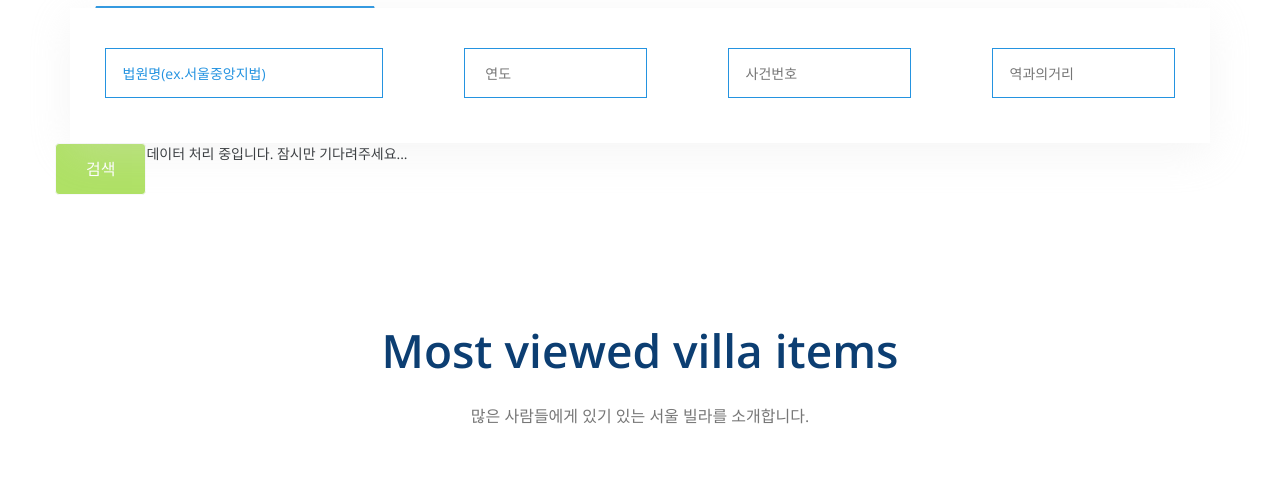
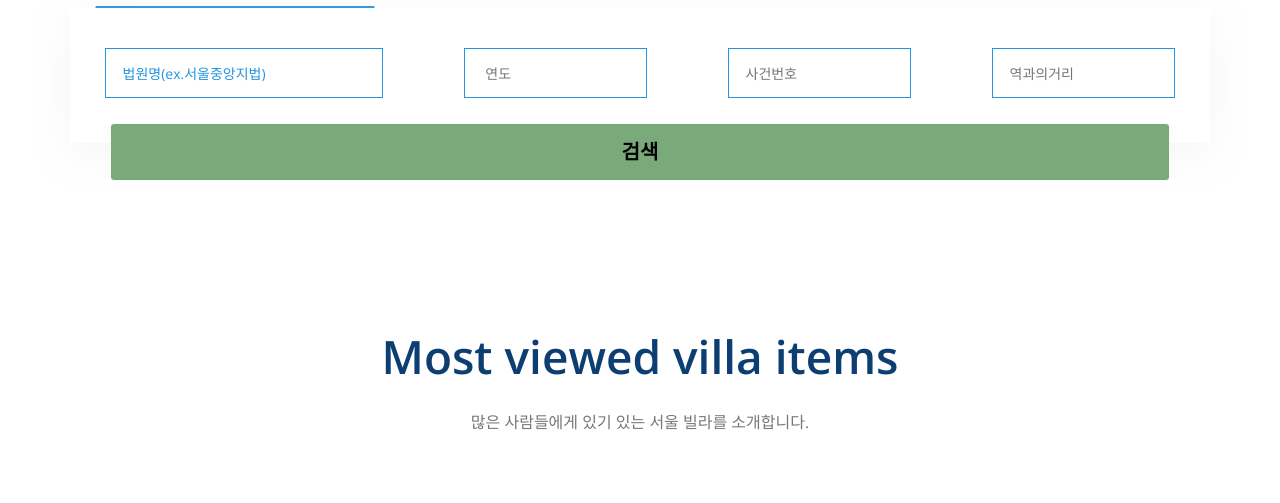
Before and after one commit to NayoungKimm/AIauctionFlask, a Flask app: page / in a window 1280 px wide. Shown: the part 1034-1537 px from the top of the page. Run offline with Flask 3, Linux system fonts and the light colour scheme; data that the repository does not hold is empty; some libraries are stand-ins or nearby versions; some web fonts are replaced.

Commit message:
로딩창완료

```diff
--- a/app.py
+++ b/app.py
@@ -386,7 +386,8 @@ def submit_data():
     logging.debug(f"keyword: {keyword}")
     # 다른 값을 로그로 찍고 싶으면 여기에 추가
     driver.quit()
-    return redirect(url_for('result'))
+
+    return jsonify({"status": "success", "redirect": url_for('result')})
 
 @app.route("/login", methods=["POST"])
 def login():
--- a/templates/index.html
+++ b/templates/index.html
@@ -31,6 +31,17 @@
     <link rel="stylesheet" href="{{ url_for('static', filename='css/style.css') }}">
     <link rel="shortcut icon" href="{{ url_for('static', filename='img/파비콘.png') }}" type="image/x-icon"/>
     <script src="https://code.jquery.com/jquery-3.6.0.min.js"></script>
+    <style>
+        #submitButton {
+            color: black;
+            font-weight: bold;
+            background-color: rgb(122, 170, 122);
+            display: block;  /* 버튼을 블록 요소로 만들어 전체 너비를 차지하게 함 */
+            margin: 20px auto; /* 위쪽으로 20px의 여백을 가지고 가운데 정렬 */
+            width: 100%; /* 버튼의 가로 길이를 부모 요소와 동일하게 설정 */
+            font-size: 20px; /* 글자 크기 설정 */
+        }
+    </style>
 </head>
 
 <body>
@@ -150,28 +161,34 @@
                                             </script>
 
                                         </div>
+                                        <button class="btn_1 bg-body rounded border border-light btn float-right" id="submitButton">검색</button>
                                     </form>
                                 </div>
                             </div>
                         </div>
                     </div>
                 </div>
-                <button class="btn_1 bg-body rounded border border-light btn float-right" id="submitButton">검색</button>
+
                 <!-- 기다리는 중 메시지 -->
-                <div id="waiting-message">
+                <div id="waiting-message" style="display: none;">
                     데이터 처리 중입니다. 잠시만 기다려주세요...
                 </div>
                 <!-- 결과 보기 버튼 (초기에는 숨김) -->
-                <button class="btn_1 bg-body rounded border border-light btn float-right" id="submitButton" onclick="goToResult()" style="display: none;">결과 보기</button>
                 <script>
-                    function goToResult() {
-                        window.location.href = "{{ url_for('result') }}";
+                    function showWaitingMessage() {
+                        $("#waiting-message").show();
                     }
 
-                    // 페이지 로드 시 데이터 처리 요청 시작
-                    $(document).ready(function() {
+                    function hideWaitingMessage() {
+                        $("#waiting-message").hide();
+                    }
+
+                    function sendDataToServer(event) {
+                        event.preventDefault(); // 폼의 기본 제출 동작을 방지
+
                         // AJAX 요청 보내기
                         $.ajax({
+                            beforeSend: showWaitingMessage,
                             url: '/submit',
                             method: 'POST',
                             contentType: 'application/json',
@@ -182,18 +199,27 @@
                                 역과의거리: $("#distanceInput").val(),
                             }),
                             success: function(response) {
+                                console.log("Success callback triggered");
                                 console.log(response);
-                                // 데이터 처리 완료되면 "결과 보기" 버튼 활성화
-                                $("#waiting-message").hide();
-                                $("#submitButton").show();
+                                hideWaitingMessage();
+                                if (response.status === "success") {
+                                    window.location.href = response.redirect;
+                                } else {
+                                    alert("데이터 처리 중 문제가 발생했습니다. 다시 시도해주세요.");
+                                }
                             },
                             error: function(error) {
                                 console.log(error);
-                                // 에러 메시지나 알림 표시
+                                hideWaitingMessage();
                                 alert("데이터 처리 중 에러가 발생했습니다. 다시 시도해주세요.");
                             }
                         });
+                    }
+
+                    $(document).ready(function() {
+                        $("#submitButton").click(sendDataToServer);
                     });
+
                 </script>
             </div>
         </div>
@@ -396,72 +422,6 @@
     </section>
     <!--top place end-->
 
-
-
-    <!--top place start-->
-    <!--top place end-->
-
-    <!--::industries start::-->
-    <!-- <section class="best_services section_padding">
-        <div class="container">
-            <div class="row justify-content-center">
-                <div class="col-xl-6">
-                    <div class="section_tittle text-center">
-                        <h2>We offered best services</h2>
-                        <p>Waters make fish every without firmament saw had. Morning air subdue. Our. Air very one. Whales grass is fish whales winged.</p>
-                    </div>
-                </div>
-            </div>
-            <div class="row">
-                <div class="col-lg-3 col-sm-6">
-                    <div class="single_ihotel_list">
-                        <img src="img/services_1.png" alt="">
-                        <h3> <a href="#"> Transportation</a></h3>
-                        <p>All transportation cost we bear</p>
-                    </div>
-                </div>
-                <div class="col-lg-3 col-sm-6">
-                    <div class="single_ihotel_list">
-                        <img src="img/services_2.png" alt="">
-                        <h3> <a href="#"> Guidence</a></h3>
-                        <p>We offer the best guidence for you</p>
-                    </div>
-                </div>
-                <div class="col-lg-3 col-sm-6">
-                    <div class="single_ihotel_list">
-                        <img src="img/services_3.png" alt="">
-                        <h3> <a href="#"> Accomodation</a></h3>
-                        <p>Luxarious and comfortable</p>
-                    </div>
-                </div>
-                <div class="col-lg-3 col-sm-6">
-                    <div class="single_ihotel_list">
-                        <img src="img/services_4.png" alt="">
-                        <h3> <a href="#"> Discover world</a></h3>
-                        <p>Best tour plan for your next tour</p>
-                    </div>
-                </div>
-            </div>
-        </div>
-    </section> -->
-    <!--::industries end::-->
-
-    <!-- footer part start-->
-
-        <div class="container-fluid">
-            <div class="row justify-content-center">
-                <div class="col-lg-12">
-                    <div class="copyright_part_text text-center">
-                        <p class="footer-text m-0"><!-- Link back to Colorlib can't be removed. Template is licensed under CC BY 3.0. -->
-<!-- Copyright &copy;<script>document.write(new Date().getFullYear());</script> All rights reserved | This template is made with <i class="ti-heart" aria-hidden="true"></i> by <a href="https://colorlib.com" target="_blank">Colorlib</a> -->
-<!-- Link back to Colorlib can't be removed. Template is licensed under CC BY 3.0. --></p>
-                    </div>
-                </div>
-            </div>
-        </div>
-    </footer>
-    <!-- footer part end-->
-
         <!-- jquery plugins here-->
     <script src="{{ url_for('static', filename='js/jquery-1.12.1.min.js') }}"></script>
     <!-- popper js -->
```
